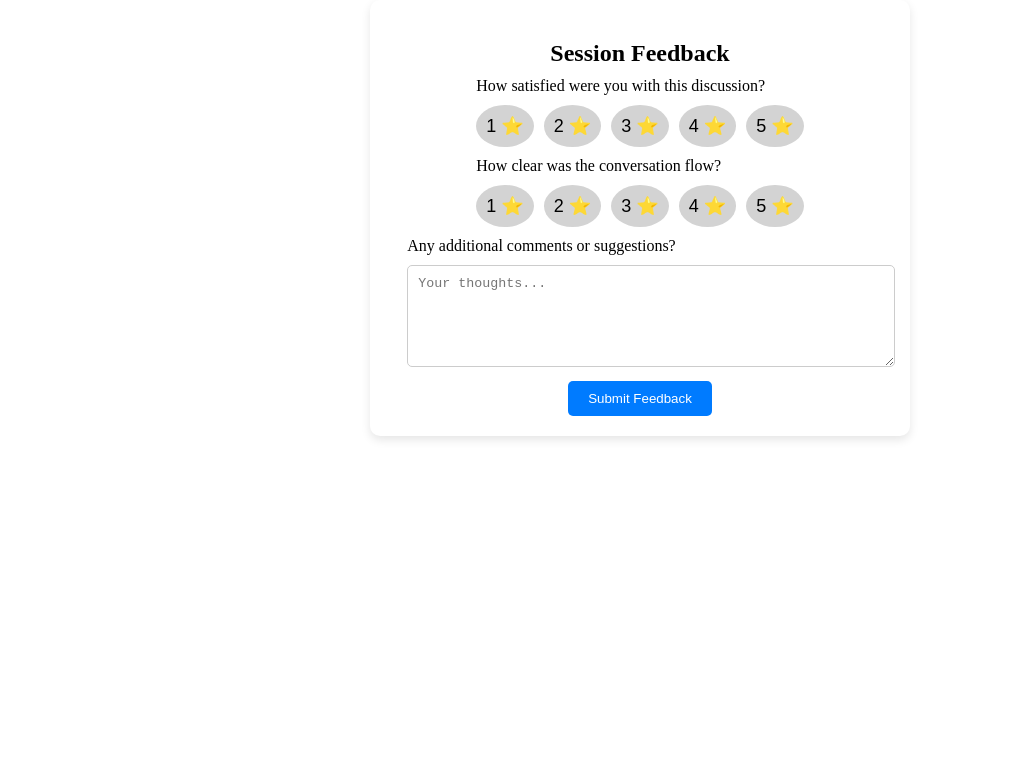
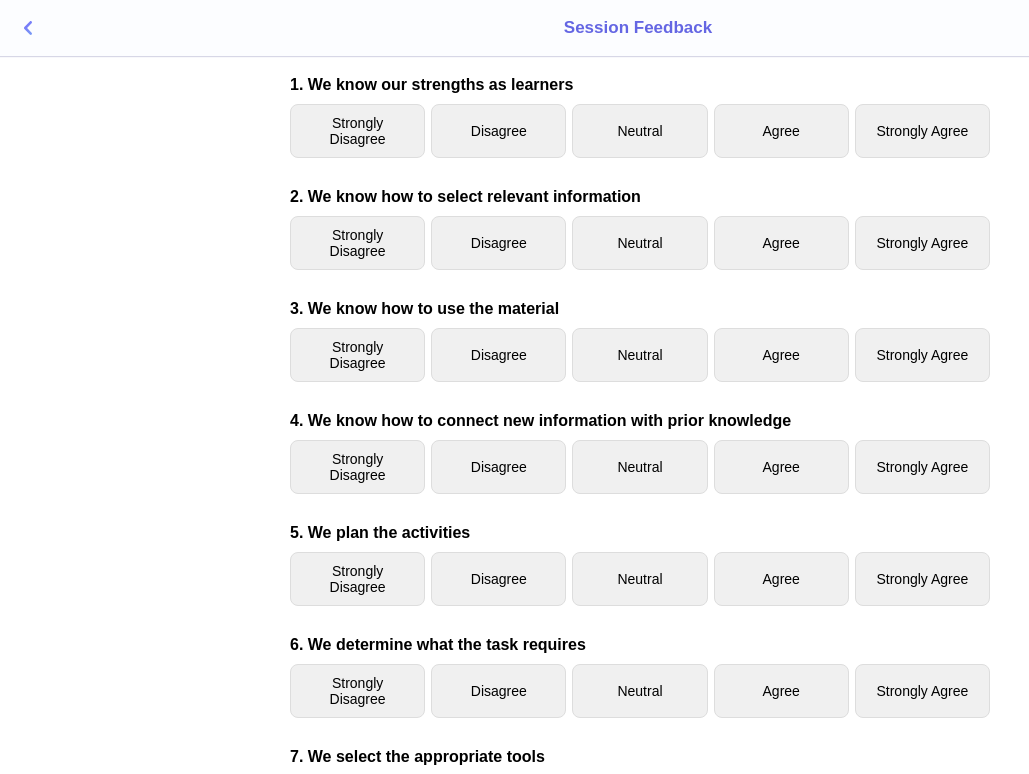
Before and after one commit to tiilt-lab/chemistry-dashboard, a React (Create React App) app in the folder frontend/: page /feedback-form/1 in a window 1280 px wide. Shown: the top 774 px of the page, without its empty margins (0-1029 px from the left). Built offline with nearby package versions, Linux system fonts and the light colour scheme.

Commit message:
update form and backend connection

```diff
--- a/frontend/src/feedback-form/html-pages.js
+++ b/frontend/src/feedback-form/html-pages.js
@@ -1,34 +1,79 @@
-import styles from './session-feedback-form.module.css';
+import React, { useState } from 'react';
 import { AppSpinner } from '../spinner/spinner-component';
 import { GenericDialogBox } from '../dialog/dialog-component';
 import { Appheader } from '../header/header-component';
-import React from 'react';
+import styles from './session-feedback-form.module.css';
 
-function FeedbackFormPage({ loading, sessionId, onClose }) {
+function FeedbackFormPage({ sessionId, questions = [], onSubmit }) {
+    const [responses, setResponses] = useState({});
+    const [submitted, setSubmitted] = useState(false);
+
+    const handleInputChange = (id, value) => {
+        setResponses((prev) => ({ ...prev, [id]: value }));
+    };
+
+    const handleSubmit = (e) => {
+        e.preventDefault();
+        if (onSubmit) {
+            onSubmit({ sessionId, responses });
+        } else {
+            console.log({ sessionId, responses });
+        }
+        setSubmitted(true);
+    };
+
     return (
         <>
-            <div className={styles.feedbackPage}>
-                {loading ? (
-                    <div className={styles.loadingContainer}>
-                        <AppSpinner />
-                        <p>Loading feedback form...</p>
+            <Appheader
+                title="Session Feedback"
+                leftText={false}
+                rightText=""
+                rightEnabled={false}
+                nav={() => window.history.back()}
+            />
+            <div className={styles["feedbackContainer"]}>
+                {submitted ? (
+                    <div className={styles["thankYouMessage"]}>
+                        <h2>Thank you for your feedback!</h2>
+                        <p>We appreciate your time.</p>
                     </div>
                 ) : (
-                    <div className={styles.formContainer}>
-                        <p>Scan the QR code to provide feedback on your phone:</p>
-                        <div className={styles.qrCodeWrapper}>
-                            <img
-                                src={`https://api.qrserver.com/v1/create-qr-code/?size=150x150&data=${window.location.origin}/feedback-form/${sessionId}`}
-                                alt="Feedback QR Code"
-                            />
-                        </div>
-                        <p>or <a href={`/feedback-form/${sessionId}`} target="_blank" rel="noopener noreferrer">click here</a> to fill out the form.</p>
-                    </div>
+                    <>
+                        <form onSubmit={handleSubmit} className={styles["feedbackForm"]}>
+                            {questions.filter(q => q.show).map((q, index) => (
+                                <div key={q.id} className={styles["questionBlock"]}>
+                                    <label className={styles["label"]}>
+                                        {index + 1}. {q.label}
+                                    </label>
+                                    {q.type === "likert" && (
+                                        <div className={styles["likertContainer"]}>
+                                            {["Strongly Disagree", "Disagree", "Neutral", "Agree", "Strongly Agree"].map((label, labelIndex) => {
+                                                const value = labelIndex + 1;
+                                                return (
+                                                    <button
+                                                        key={value}
+                                                        type="button"
+                                                        className={`${styles["likertButton"]} ${responses[q.id] === value ? styles["selected"] : ""}`}
+                                                        onClick={() => handleInputChange(q.id, value)}
+                                                    >
+                                                        {label}
+                                                    </button>
+                                                );
+                                            })}
+                                        </div>
+                                    )}
+                                </div>
+                            ))}
+                        </form>
+                        <button type="submit" className={styles["submitButton"]}>
+                            Submit Feedback
+                        </button>
+                    </>
                 )}
             </div>
 
-            <GenericDialogBox show={loading}>
-                <div className={styles.dialogContent}>
+            <GenericDialogBox show={false}>
+                <div className={styles["dialogContent"]}>
                     <h2>Loading Feedback Form...</h2>
                     <AppSpinner />
                 </div>
--- a/frontend/src/feedback-form/session-feedback-form.js
+++ b/frontend/src/feedback-form/session-feedback-form.js
@@ -1,89 +1,55 @@
-import React, { useState } from "react";
+import React from "react";
 import { useParams } from "react-router-dom";
-import styles from "./session-feedback-form.module.css";
+import { FeedbackFormPage } from "./html-pages";
+import { SessionService } from "../services/session-service";
 
 const feedbackQuestions = [
-  {
-    id: "satisfaction",
-    type: "rating",
-    label: "How satisfied were you with this discussion?"
-  },
-  {
-    id: "clarity",
-    type: "rating",
-    label: "How clear was the conversation flow?"
-  },
-  {
-    id: "comments",
-    type: "text",
-    label: "Any additional comments or suggestions?",
-    placeholder: "Your thoughts..."
-  }
+  { id: "q1", label: "We know our strengths as learners", show: true, type: "likert" },
+  { id: "q2", label: "We know how to select relevant information", show: true, type: "likert" },
+  { id: "q3", label: "We know how to use the material", show: true, type: "likert" },
+  { id: "q4", label: "We know how to organize new information", show: false, type: "likert" },
+  { id: "q5", label: "We know how to connect new information with prior knowledge", show: true, type: "likert" },
+  { id: "q6", label: "We plan the activities", show: true, type: "likert" },
+  { id: "q7", label: "We determine what the task requires", show: true, type: "likert" },
+  { id: "q8", label: "We select the appropriate tools", show: true, type: "likert" },
+  { id: "q9", label: "We identify the strategies depending on the task", show: true, type: "likert" },
+  { id: "q10", label: "We organize our time depending on the task", show: true, type: "likert" },
+  { id: "q11", label: "We modify our work according to other group participants’ suggestions", show: true, type: "likert" },
+  { id: "q12", label: "We ask questions to check our understanding", show: true, type: "likert" },
+  { id: "q13", label: "We check our approach to improve our outcomes", show: true, type: "likert" },
+  { id: "q14", label: "We improve our work with group processes", show: true, type: "likert" },
+  { id: "q15", label: "We detect and correct errors", show: true, type: "likert" },
+  { id: "q16", label: "We make judgments on the difficulty of the task", show: true, type: "likert" },
+  { id: "q17", label: "We make judgments on the workload", show: true, type: "likert" },
+  { id: "q18", label: "We make judgments on the instruments", show: true, type: "likert" },
+  { id: "q19", label: "We make judgments on our learning outcomes", show: true, type: "likert" },
+  { id: "q20", label: "We make judgments on the teamwork process", show: true, type: "likert" },
 ];
+
 
 const SessionFeedbackForm = () => {
   const { sessionId } = useParams();
-  const [questions, setQuestions] = useState(feedbackQuestions);
-  const [responses, setResponses] = useState({});
-  const [submitted, setSubmitted] = useState(false);
 
-  const handleInputChange = (id, value) => {
-    setResponses((prev) => ({ ...prev, [id]: value }));
-  };
-
-  const handleSubmit = (e) => {
-    e.preventDefault();
-    console.log({ sessionId, responses });
-    setSubmitted(true);
+  const onSubmit = async ({ sessionId, responses }) => {
+    const sessionService = new SessionService();
+    try {
+      const res = await sessionService.submitFeedback(sessionId, responses);
+      if (res.status !== 200) {
+        throw new Error("Failed to submit feedback");
+      }
+      console.log("Feedback submitted successfully!");
+    } catch (err) {
+      console.error("Submission error:", err);
+      alert("Failed to submit feedback. Please try again later.");
+    }
   };
 
   return (
-    <div className={styles.feedbackContainer}>
-      {submitted ? (
-        <div className={styles.thankYouMessage}>
-          <h2>Thank you for your feedback!</h2>
-          <p>We appreciate your time.</p>
-        </div>
-      ) : (
-        <form onSubmit={handleSubmit} className={styles.feedbackForm}>
-          <h2>Session Feedback</h2>
-
-          {questions.map((q) => (
-            <div key={q.id} className={styles.questionBlock}>
-              <label className={styles.label}>{q.label}</label>
-              {q.type === "rating" && (
-                <div className={styles.ratingContainer}>
-                  {[1, 2, 3, 4, 5].map((num) => (
-                    <button
-                      key={num}
-                      type="button"
-                      className={`${styles.ratingButton} ${
-                        responses[q.id] === num ? styles.selected : ""
-                      }`}
-                      onClick={() => handleInputChange(q.id, num)}
-                    >
-                      {num} ⭐
-                    </button>
-                  ))}
-                </div>
-              )}
-              {q.type === "text" && (
-                <textarea
-                  className={styles.commentBox}
-                  placeholder={q.placeholder || "Write your response..."}
-                  value={responses[q.id] || ""}
-                  onChange={(e) => handleInputChange(q.id, e.target.value)}
-                />
-              )}
-            </div>
-          ))}
-
-          <button type="submit" className={styles.submitButton}>
-            Submit Feedback
-          </button>
-        </form>
-      )}
-    </div>
+    <FeedbackFormPage
+      sessionId={sessionId}
+      questions={feedbackQuestions}
+      onSubmit={onSubmit}
+    />
   );
 };
 
--- a/frontend/src/feedback-form/session-feedback-form.module.css
+++ b/frontend/src/feedback-form/session-feedback-form.module.css
@@ -1,75 +1,79 @@
 .feedbackContainer {
-    display: flex;
-    flex-direction: column;
-    align-items: center;
+    font-family: 'Helvetica Neue', Helvetica, Arial, sans-serif;
     padding: 20px;
-    background: white;
-    border-radius: 10px;
-    box-shadow: 0px 4px 10px rgba(0, 0, 0, 0.1);
-    max-width: 500px;
-    margin: auto;
+    max-width: 700px;
+    margin: 0 auto;
 }
 
 .feedbackForm {
-    display: flex;
-    flex-direction: column;
-    align-items: center;
     width: 100%;
 }
 
-h2 {
-    margin-bottom: 10px;
-}
-
-.ratingContainer {
-    display: flex;
-    justify-content: center;
-    gap: 10px;
-    margin: 10px 0;
-}
-
-.ratingButton {
-    background-color: lightgray;
-    border: none;
-    padding: 10px;
-    border-radius: 50%;
-    font-size: 18px;
-    cursor: pointer;
-}
-
-.selected {
-    background-color: #ffcc00;
-}
-
-.commentBox {
-    width: 100%;
-    height: 80px;
-    margin-top: 10px;
-    padding: 10px;
-    border: 1px solid #ccc;
-    border-radius: 5px;
+.questionBlock {
+    margin-bottom: 30px;
+    text-align: left;
 }
 
 .submitButton {
     background-color: #007bff;
     color: white;
     border: none;
-    padding: 10px 20px;
-    margin-top: 10px;
-    border-radius: 5px;
+    padding: 12px 24px;
+    margin-top: 20px;
+    border-radius: 6px;
+    font-size: 16px;
     cursor: pointer;
+    display: block;
 }
 
 .submitButton:hover {
     background-color: #0056b3;
 }
 
-.qrCodeContainer {
-    margin-top: 20px;
-    text-align: center;
-}
-
 .thankYouMessage {
     text-align: center;
     padding: 20px;
 }
+
+.label {
+    font-family: sans-serif;
+    font-weight: 600;
+    font-size: 16px;
+    margin-bottom: 8px;
+    text-align: left;
+    width: 100%;
+}
+
+.likertContainer {
+    margin-top: 10px;
+    display: flex;
+    justify-content: space-between;
+    gap: 6px;
+    flex-wrap: wrap;
+    margin-bottom: 24px;
+}
+
+.likertButton {
+    flex: 1;
+    min-width: 120px;
+    padding: 10px 12px;
+    background-color: #f0f0f0;
+    border: 1px solid #ddd;
+    border-radius: 8px;
+    font-size: 14px;
+    font-family: sans-serif;
+    cursor: pointer;
+    text-align: center;
+    transition: all 0.2s ease;
+}
+
+.likertButton:hover {
+    background-color: #e6e6e6;
+}
+
+.selected {
+    background-color: #e0ebff;
+    border-color: #007bff;
+    font-weight: bold;
+    color: #003e80;
+}
--- a/frontend/src/feedback-form/session-qrcode.js
+++ b/frontend/src/feedback-form/session-qrcode.js
@@ -1,6 +1,6 @@
 import React from "react";
 import { QRCodeCanvas } from "qrcode.react";
-import style from "./session-qrcode.module.scss";
+import style from "./session-qrcode.module.css";
 
 function SessionQRCode({ sessionId, onClose }) {
   if (!sessionId) return null;
```
Also changed, not shown: frontend/src/feedback-form/session-qrcode.module.css (+60 -35 lines), frontend/src/feedback-form/session-qrcode.module.scss (deleted, +0 -49 lines), frontend/src/services/session-service.js (+13 -0 lines).
